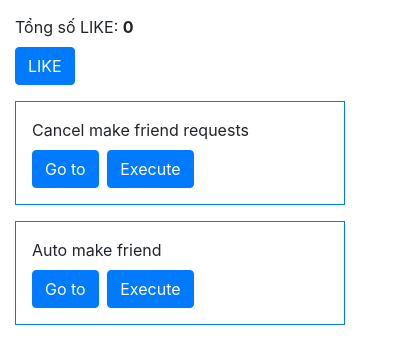
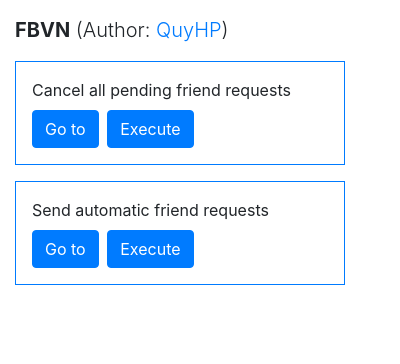
Before and after one commit to tuyhpq/fbvn-extension, a browser extension: page fbvn-friends/popup.html in a window 400 px wide. Drawn offline with nearby package versions, Linux system fonts and the light colour scheme.

Commit message:
update popup.html

```diff
--- a/fbvn-friends/popup.html
+++ b/fbvn-friends/popup.html
@@ -19,19 +19,15 @@
 
 <body>
   <div class="container-fluid">
-    <div>
-      <label>Tổng số LIKE: <b id="totalLike">0</b></label>
-      <br>
-      <button type="button" class="btn btn-primary" id="btnLike">LIKE</button>
-    </div>
+    <p class="lead"><span class="font-weight-bold">FBVN</span> (Author: <a href="https://www.facebook.com/quy.gdtg">QuyHP</a>)</p>
     <div class="border border-primary mt-3 p-3">
-      <label>Cancel make friend requests</label>
+      <label>Cancel all pending friend requests</label>
       <br>
       <button type="button" class="btn btn-primary" id="btnGotoCancelMakeFriendRequestsPage">Go to</button>
       <button type="button" class="btn btn-primary ml-1" id="btnExecuteCancelMakeFriendRequests">Execute</button>
     </div>
     <div class="border border-primary mt-3 p-3">
-      <label>Auto make friend</label>
+      <label>Send automatic friend requests</label>
       <br>
       <button type="button" class="btn btn-primary" id="btnGotoMakeFriendPage">Go to</button>
       <button type="button" class="btn btn-primary ml-1" id="btnExecuteMakeFriend">Execute</button>
```
